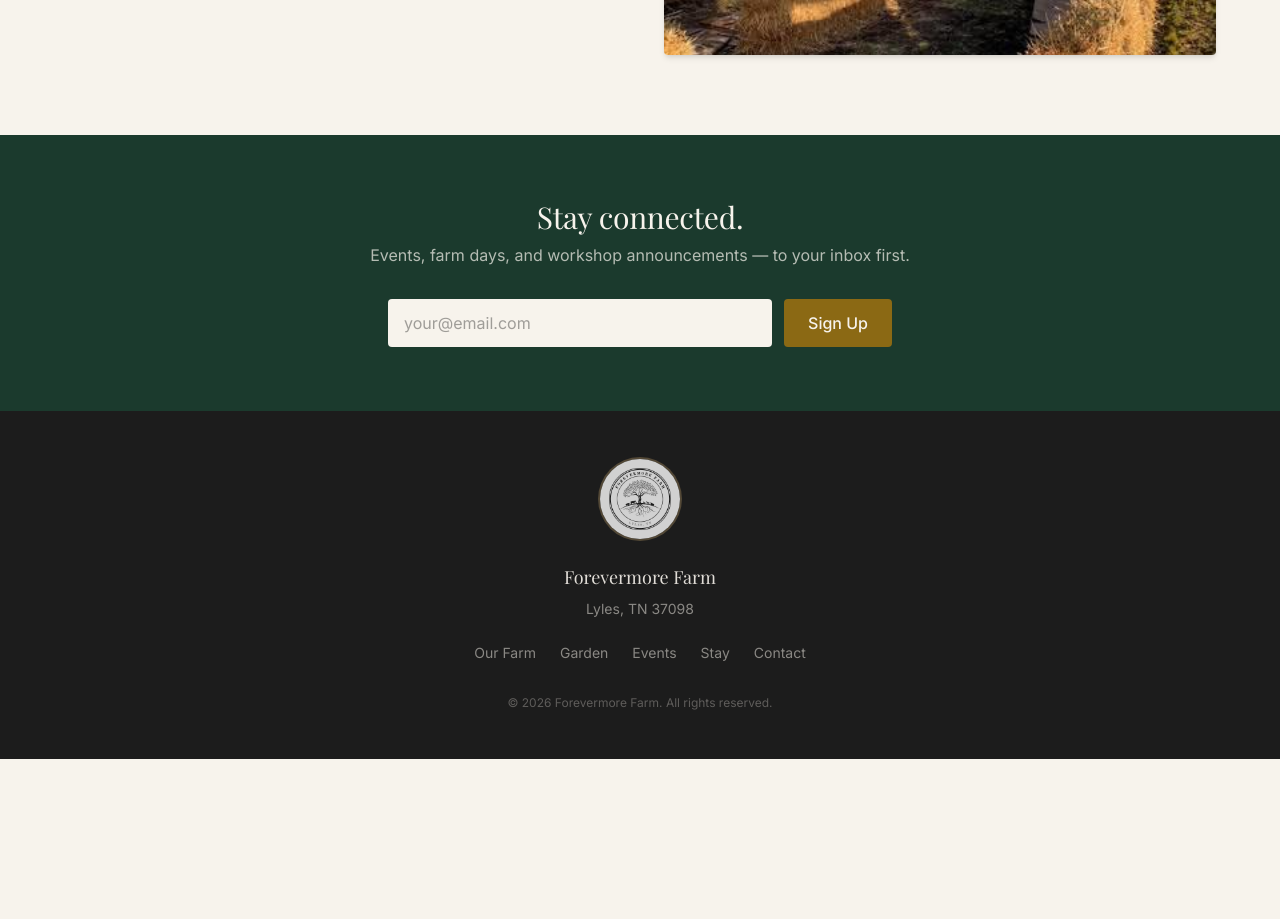
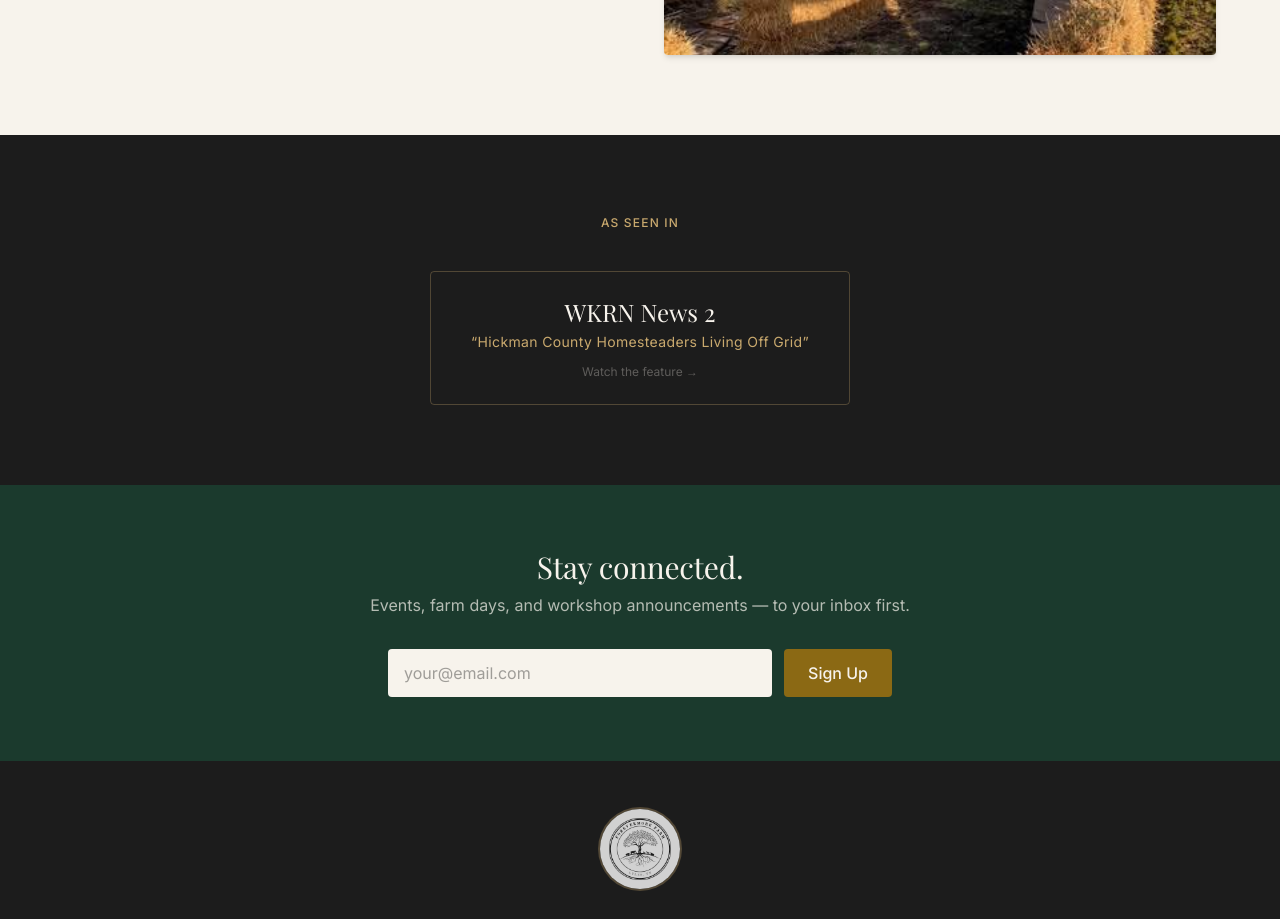
Before and after one commit to forevermore3333/forevermorefarm-website, a Next.js app: page /our-farm in a window 1280 px wide. Shown: the part 5200-6119 px from the top of the page. Before the commit the page ends 5959 px from the top, so only its background shows below. Built offline with nearby package versions, Linux system fonts and the light colour scheme; a web font is replaced by a local one.

Commit message:
Add WKRN 'Off Grid Living' press feature — homepage + Our Farm page

```diff
--- a/src/app/our-farm/page.tsx
+++ b/src/app/our-farm/page.tsx
@@ -140,6 +140,25 @@ export default function OurFarm() {
         </div>
       </section>
 
+      {/* As Seen In */}
+      <section className="py-20 px-4 bg-farm-charcoal">
+        <div className="max-w-4xl mx-auto text-center">
+          <p className="text-xs font-medium tracking-widest text-farm-tan uppercase mb-10">As Seen In</p>
+          <a
+            href="https://www.wkrn.com/special-reports/hickman-county-homesteaders-living-off-grid/"
+            target="_blank"
+            rel="noopener noreferrer"
+            className="group inline-flex flex-col items-center gap-4 hover:opacity-90 transition-opacity"
+          >
+            <div className="border border-farm-tan/30 rounded-sm px-10 py-6 group-hover:border-farm-tan/60 transition-colors">
+              <p className="font-serif text-2xl text-farm-cream mb-1">WKRN News 2</p>
+              <p className="text-farm-tan text-sm tracking-wide">&ldquo;Hickman County Homesteaders Living Off Grid&rdquo;</p>
+              <p className="text-farm-cream/30 text-xs mt-3 group-hover:text-farm-cream/60 transition-colors">Watch the feature →</p>
+            </div>
+          </a>
+        </div>
+      </section>
+
       <EmailCapture
         headline="Stay connected."
         subtitle="Events, farm days, and workshop announcements — to your inbox first."
--- a/src/app/page.tsx
+++ b/src/app/page.tsx
@@ -29,6 +29,24 @@ export default function Home() {
           <p className="text-farm-charcoal/70 leading-relaxed max-w-2xl mx-auto text-lg">
             Forevermore Farm is a small, regenerative homestead in the hills of Hickman County. We raise heritage pigs, tend a straw bale garden, and open our gates to anyone who wants to remember what real food and real land feel like.
           </p>
+        </div>
+      </section>
+
+
+      {/* Press — social proof */}
+      <section className="py-12 px-4 bg-farm-charcoal/95">
+        <div className="max-w-3xl mx-auto text-center">
+          <p className="text-xs font-medium tracking-widest text-farm-tan uppercase mb-6">As Seen In</p>
+          <a
+            href="https://www.wkrn.com/special-reports/hickman-county-homesteaders-living-off-grid/"
+            target="_blank"
+            rel="noopener noreferrer"
+            className="group inline-flex items-center gap-3 text-farm-cream/70 hover:text-farm-cream transition-colors"
+          >
+            <span className="font-serif text-lg">WKRN News 2</span>
+            <span className="text-farm-tan/50">—</span>
+            <span className="text-sm italic text-farm-cream/50 group-hover:text-farm-cream/80 transition-colors">&ldquo;Hickman County Homesteaders Living Off Grid&rdquo;</span>
+          </a>
         </div>
       </section>
 
```
